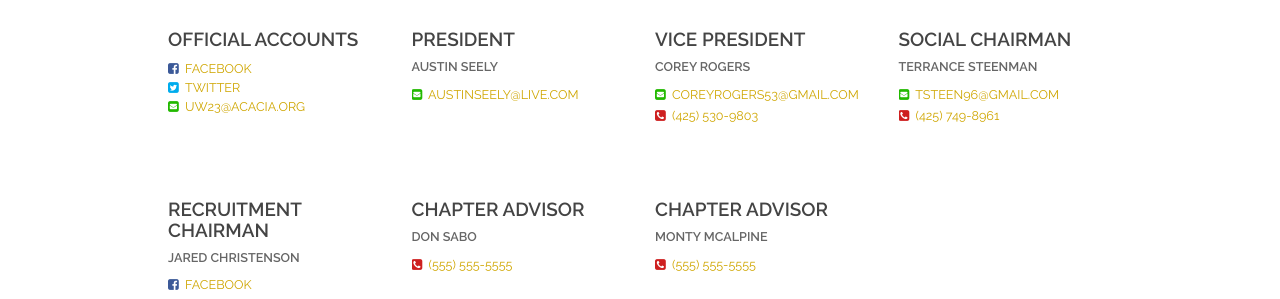
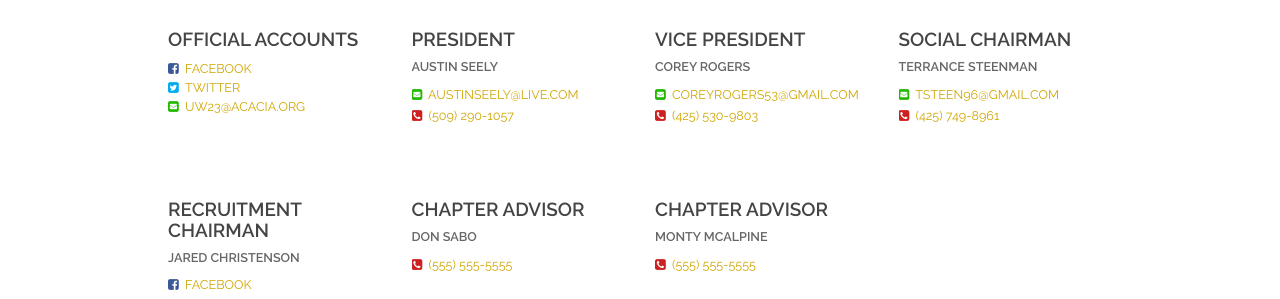
Before and after one commit to Garrett-M/acacia-web, a Jekyll site: the page built from contact-us.html, in a window 1280 px wide and 1343 px high. Shown: the part 692-991 px from the top of the window. Built offline with Jekyll 4.4.1, drawn with Linux system fonts in a browser that asks for light colours; nearby versions of some CDN libraries; comment, search, counter and statistics services are not loaded.

Commit message:
more content added

```diff
--- a/_includes/member-entry.html
+++ b/_includes/member-entry.html
@@ -10,8 +10,8 @@
         <div>{{ include.member.title }}</div>
         {% if include.member.year %}<div>{{ include.member.year }}</div>{% endif %}
         {% if include.member.major %}<div>{{ include.member.major }}</div>{% endif %}
-        {% if include.member.facebook %}<div class="facebook"><a href="{{ include.member.facebook }}"><i class="fa fa-facebook-square" aria-hidden="true"></i> Facebook</a></div>{% endif %}
-        {% if include.member.twitter %}<div class="twitter"><a href="{{ include.member.facebook }}"><i class="fa fa-twitter-square" aria-hidden="true"></i> Twitter</a></div>{% endif %}
+        {% if include.member.facebook %}<div class="facebook"><a target="_blank" href="{{ include.member.facebook }}"><i class="fa fa-facebook-square" aria-hidden="true"></i> Facebook</a></div>{% endif %}
+        {% if include.member.twitter %}<div class="twitter"><a target="_blank" href="{{ include.member.facebook }}"><i class="fa fa-twitter-square" aria-hidden="true"></i> Twitter</a></div>{% endif %}
         {% if include.member.email %}<div class="email"><a href="mailto:{{ include.member.email }}"><i class="fa fa-envelope-square" aria-hidden="true"></i> {{ include.member.email }}</a></div>{% endif %}
         {% if include.member.phone %}<div class="phone"><a href="tel:{{ include.member.phone-link }}"><i class="fa fa-phone-square" aria-hidden="true"></i> {{ include.member.phone }}</a></div>{% endif %}
     </div>
--- a/contact-us.html
+++ b/contact-us.html
@@ -10,6 +10,8 @@
         title: President
         name: Austin Seely
         email: austinseely@live.com
+        phone: (509) 290-1057
+        phone-link: 'tel:15092901057'
     -
         title: Vice President
         name: Corey Rogers
@@ -61,8 +63,8 @@
             <section class="col-sm-6 col-md-3 contact-info">
                 <h2>{{ entry.title }}</h2>
                 <h3>{{ entry.name }}</h3>
-                {% if entry.facebook %}<div class="facebook"><a href="{{ entry.facebook }}"><i class="fa fa-facebook-square" aria-hidden="true"></i> Facebook</a></div>{% endif %}
-                {% if entry.twitter%}<div class="twitter"><a href="{{ entry.twitter }}"><i class="fa fa-twitter-square" aria-hidden="true"></i> Twitter</a></div>{% endif %}
+                {% if entry.facebook %}<div class="facebook"><a target="_blank" href="{{ entry.facebook }}"><i class="fa fa-facebook-square" aria-hidden="true"></i> Facebook</a></div>{% endif %}
+                {% if entry.twitter%}<div class="twitter"><a target="_blank" href="{{ entry.twitter }}"><i class="fa fa-twitter-square" aria-hidden="true"></i> Twitter</a></div>{% endif %}
                 {% if entry.email %}<div class="email"><a href="mailto:{{ entry.email }}"><i class="fa fa-envelope-square" aria-hidden="true"></i> {{ entry.email }}</a></div>{% endif %}
                 {% if entry.phone %}<div class="phone"><a href="{{ entry.phone-link }}"><i class="fa fa-phone-square" aria-hidden="true"></i> {{ entry.phone }}</a></div>{% endif %}
             </section>
--- a/current-members.html
+++ b/current-members.html
@@ -99,7 +99,11 @@
 members:
     -
         name: Logan Guillet
+        img: '/assets/members/logan-guillet.jpg'
         year: Junior
+        major: Mechanical Engineering
+        email: lguillet24@yahoo.com
+        facebook: 'https://www.facebook.com/logan.guillet'
     -
         name: Max Kern
         year: Sophomore
```
